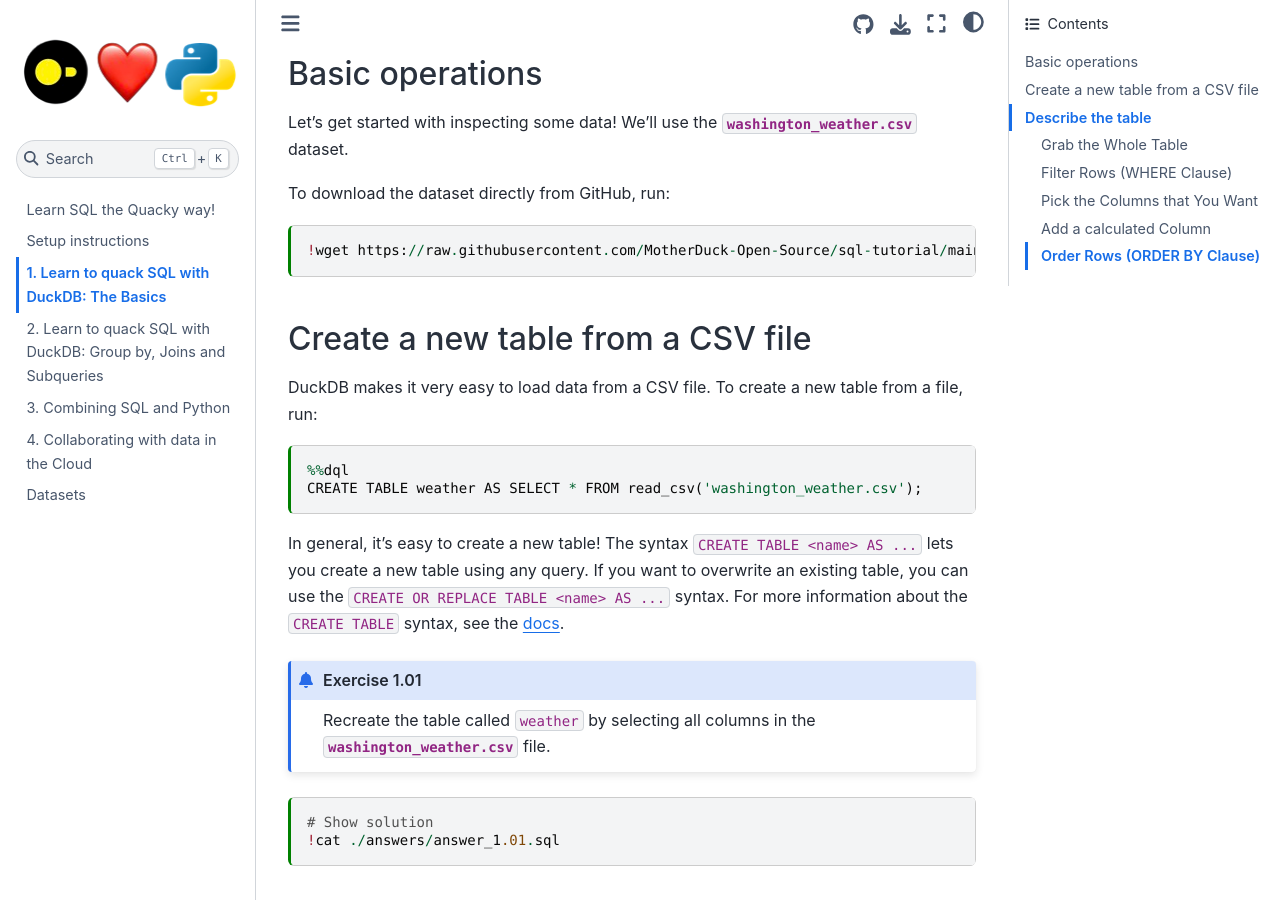
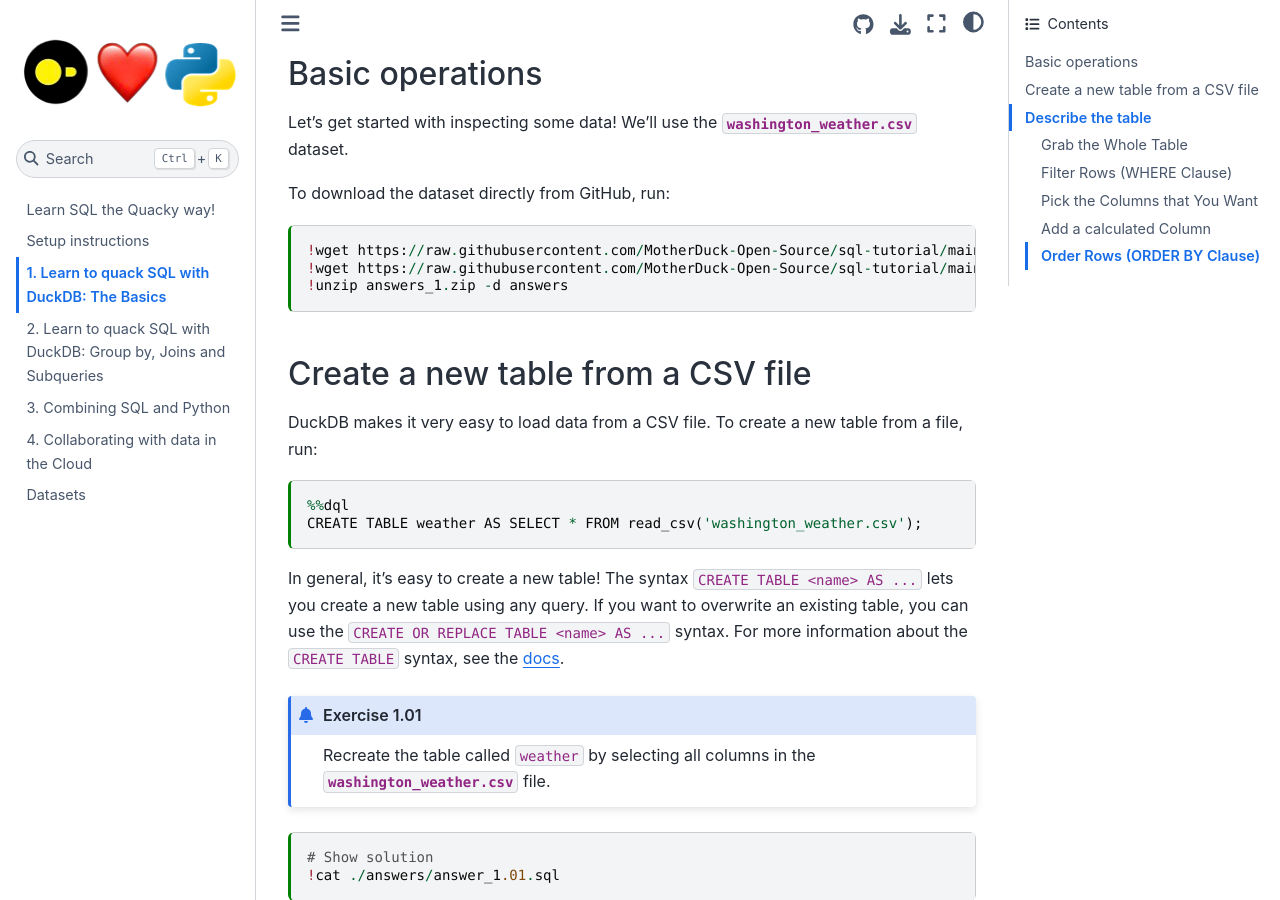
Before and after one commit to MotherDuck-Open-Source/sql-tutorial, a Jupyter Book: the page built from 1_intro-sql-1.md, in a window 1280 px wide and 900 px high, scrolled down 667 px. Built offline with Jupyter Book 1.0.4 settings and Sphinx 7.4.7 and the Sphinx Book theme 1.1.4, drawn with Linux system fonts in a browser that asks for light colours.

Commit message:
pull answers into notebook

````diff
--- a/1_intro-sql-1.md
+++ b/1_intro-sql-1.md
@@ -43,6 +43,8 @@ To download the dataset directly from GitHub, run:
 
 ```{code-cell}
 !wget https://raw.githubusercontent.com/MotherDuck-Open-Source/sql-tutorial/main/data/washington_weather.csv -q
+!wget https://raw.githubusercontent.com/MotherDuck-Open-Source/sql-tutorial/main/answers/answers_1.zip -q
+!unzip answers_1.zip -d answers
 ```
 
 ## Create a new table from a CSV file
````
Also changed, not shown: 1 other file.
